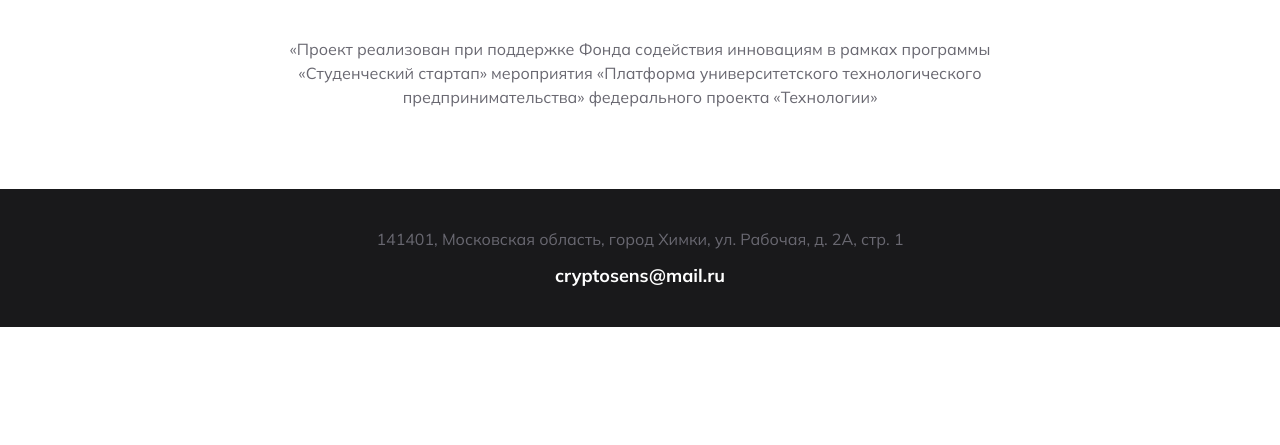
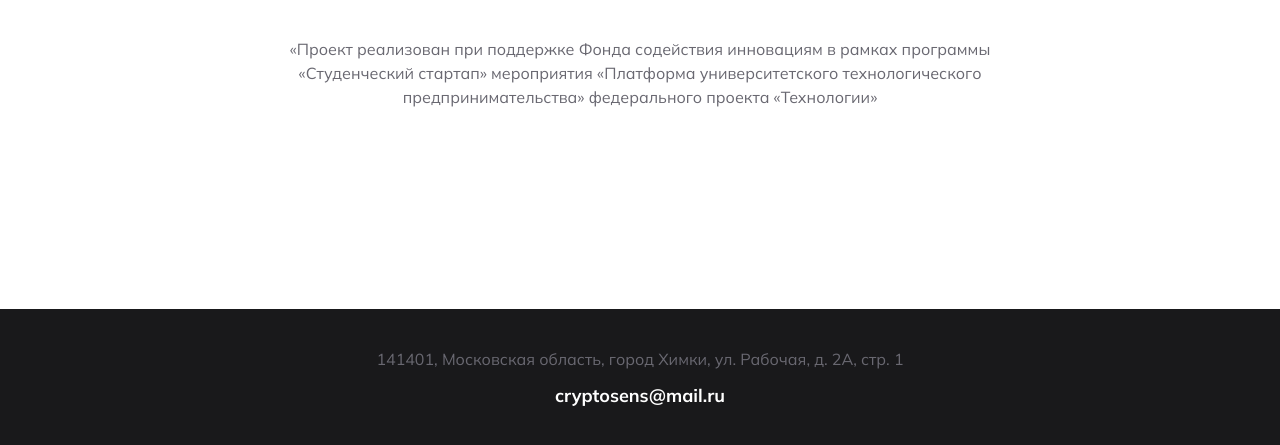
Before and after one commit to priumpliam/cryptosens, a plain HTML site: page index.html in a window 1280 px wide. Shown: the part 3655-4100 px from the top of the page. Before the commit the page ends 3982 px from the top, so only its background shows below. Drawn offline with Linux system fonts and the light colour scheme.

Commit message:
Refactor CSS styles for improved structure

```diff
--- a/style.css
+++ b/style.css
@@ -193,7 +193,7 @@ main {
 /* ПАРТНЕРЫ (PARTNERS)            */
 /* ============================== */
 .partners {
-    padding-bottom: 80px;
+    padding-bottom: 200px;
 }
 
 .partners__container {
```
